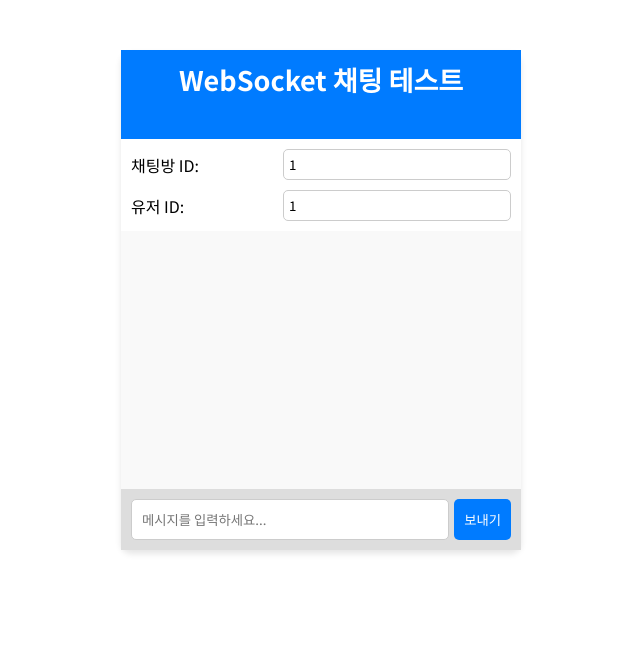
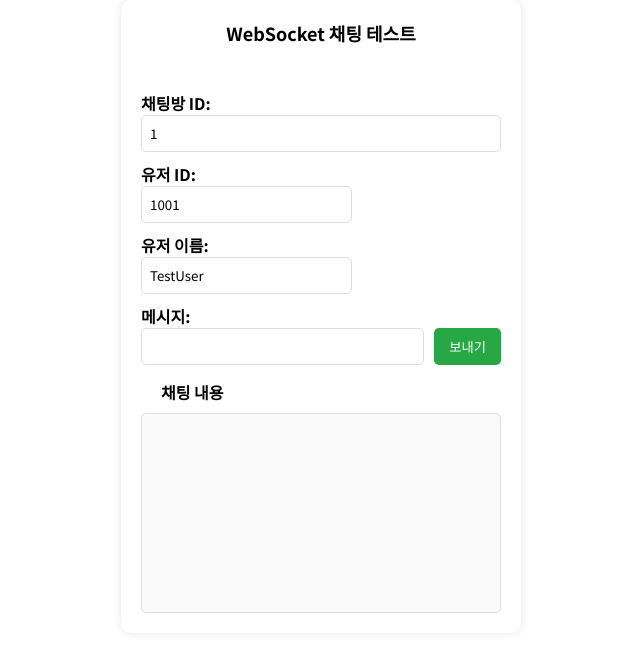
Before and after one commit to SSAFY-D105-Pop4U/Pop4U, a React (Vite) app in the folder frontend/: page /chat in a window 1280 px wide. Shown: the top 652 px of the page, without its empty margins (319-959 px from the left). Built offline with nearby package versions, Linux system fonts and the light colour scheme.

Commit message:
Feat : chat 구현중

```diff
--- a/frontend/src/pages/Chat.jsx
+++ b/frontend/src/pages/Chat.jsx
@@ -1,46 +1,47 @@
 import React, { useEffect, useRef, useState } from "react";
 import { Client } from "@stomp/stompjs";
 import SockJS from "sockjs-client";
-import "../styles/pages/Chat.css";
+import "../styles/pages/Chat.css"
 
-const SOCKET_URL = "/ws/chat"; // ✅ 백엔드 웹소켓 URL
+const SOCKET_URL = "http://i12d105.p.ssafy.io/ws/chat"; // 백엔드 WebSocket 주소
 
-const Chat = () => {
-  const [chatRoomId, setChatRoomId] = useState("1"); // ✅ 기본 채팅방 ID
-  const [userId, setUserId] = useState("1"); // ✅ 기본 유저 ID
-  const [message, setMessage] = useState(""); // 내가 보내는 메세지
-  const [messages, setMessages] = useState([]); // ✅ 기존 메세지
+const ChatRoom = () => {
+  const [chatRoomId, setChatRoomId] = useState("1");
+  const [userId, setUserId] = useState("1001");
+  const [userName, setUserName] = useState("TestUser");
+  const [message, setMessage] = useState("");
+  const [messages, setMessages] = useState([]);
   const stompClientRef = useRef(null);
   const inputRef = useRef(null);
 
+  // WebSocket 연결 및 메시지 구독
   useEffect(() => {
     if (!chatRoomId) return;
 
-    // ✅ 웹소켓 연결 설정
     const socket = new SockJS(SOCKET_URL);
     const stompClient = new Client({
       webSocketFactory: () => socket,
-      debug: (msg) => console.log("[STOMP] 연결 성공:", msg),
+      debug: (msg) => console.log("[STOMP]:", msg),
       onConnect: () => {
-        console.log("[STOMP] 연결 성공");
+        console.log("[STOMP] 연결 성공!");
 
-        // ✅ 채팅방 구독
+        // 채팅방 구독
         stompClient.subscribe(`/topic/chat/${chatRoomId}`, (response) => {
-          const newMessage = JSON.parse(response.body);
-          setMessages((prevMessages) => [...prevMessages, newMessage]);
+          const receivedMessage = JSON.parse(response.body);
+          setMessages((prevMessages) => [...prevMessages, receivedMessage]);
         });
 
-        // ✅ 채팅방 입장 시 기존 메시지 불러오기
-        fetchChatHistory();
+        // 기존 채팅 기록 불러오기
+        fetch(`http://i12d105.p.ssafy.io/chat/${chatRoomId}`)
+          .then((response) => response.json())
+          .then((chatHistory) => {
+            setMessages(chatHistory);
+          })
+          .catch((error) => console.error("채팅 기록 요청 오류:", error));
       },
       onStompError: (e) => {
         console.error("[STOMP] 연결 실패:", e);
-        stompClient.deactivate();
       },
-      onDisconnect: () => console.log("[STOMP] 연결 해제"),
-      reconnectDelay: 5000,
-      heartbeatIncoming: 4000,
-      heartbeatOutgoing: 4000,
     });
 
     stompClient.activate();
@@ -51,36 +52,14 @@ const Chat = () => {
     };
   }, [chatRoomId]);
 
-  // ✅ 기존 채팅 내역 불러오기
-  const fetchChatHistory = async () => {
-    try {
-      const response = await fetch(
-        `/api/chat/${chatRoomId}`
-      );
-      const data = await response.json();
-
-      console.log("📌 불러온 채팅 내역:", data); // ✅ 콘솔에서 데이터 확인
-
-      // ✅ 응답이 배열이 아니면 빈 배열로 설정
-      setMessages(Array.isArray(data) ? data : []);
-    } catch (error) {
-      console.error("채팅 내역 불러오기 실패:", error);
-      setMessages([]); // ❗ API 호출 실패 시에도 빈 배열로 설정 (에러 방지)
-    }
-  };
-
-  // ✅ 메시지 전송 함수
+  // 메시지 전송
   const sendMessage = () => {
-    if (
-      !message.trim() ||
-      !stompClientRef.current ||
-      !stompClientRef.current.connected
-    )
-      return;
+    if (!message.trim() || !stompClientRef.current || !stompClientRef.current.connected) return;
 
     const chatMessage = {
       chatRoomId: parseInt(chatRoomId, 10),
       userId: parseInt(userId, 10),
+      userName: userName,
       chattingMessage: message,
     };
 
@@ -93,67 +72,50 @@ const Chat = () => {
     inputRef.current?.focus();
   };
 
-  // ✅ Enter 키 입력 시 메시지 전송
-  const handleKeyPress = (e) => {
-    if (e.key === "Enter") {
-      sendMessage();
-    }
-  };
-
   return (
     <div className="chat-container">
-      {/* ✅ 채팅방 설정 */}
-      <div className="chat-header">
-        <h2>WebSocket 채팅 테스트</h2>
-      </div>
+      <h2 className="chat-header">WebSocket 채팅 테스트</h2>
 
-      {/* ✅ 채팅방 및 유저 ID 설정 */}
-      <div className="chat-settings">
-        <div className="chat-input">
-          <label>채팅방 ID:</label>
-          <input
-            type="text"
-            value={chatRoomId}
-            onChange={(e) => setChatRoomId(e.target.value)}
-          />
-        </div>
-        <div className="chat-input">
-          <label>유저 ID:</label>
-          <input
-            type="text"
-            value={userId}
-            onChange={(e) => setUserId(e.target.value)}
-          />
+      {/* 채팅방 ID 입력 */}
+      <div className="input-group">
+        <label>채팅방 ID:</label>
+        <div className="input-row">
+          <input type="text" value={chatRoomId} onChange={(e) => setChatRoomId(e.target.value)} className="chat-input" />
         </div>
       </div>
 
-      {/* ✅ 채팅 메시지 출력 */}
-      <div className="chat-messages">
-        {Array.isArray(messages) ? (
-          messages.map((msg, index) => (
-            <div key={index} className="chat-message">
-              <b>User {msg.userId}:</b> {msg.chattingMessage}
-            </div>
-          ))
-        ) : (
-          <p>채팅 내역을 불러오는 중...</p> // 데이터가 없을 때 안전한 UI 출력
-        )}
+      {/* 유저 ID 입력 */}
+      <div className="input-group">
+        <label>유저 ID:</label>
+        <input type="text" value={userId} onChange={(e) => setUserId(e.target.value)} className="chat-input" />
       </div>
 
-      {/* ✅ 메시지 입력 & 전송 */}
-      <div className="chat-footer">
-        <input
-          ref={inputRef}
-          type="text"
-          placeholder="메시지를 입력하세요..."
-          value={message}
-          onChange={(e) => setMessage(e.target.value)}
-          onKeyDown={handleKeyPress}
-        />
-        <button onClick={sendMessage}>보내기</button>
+      {/* 유저 이름 입력 */}
+      <div className="input-group">
+        <label>유저 이름:</label>
+        <input type="text" value={userName} onChange={(e) => setUserName(e.target.value)} className="chat-input" />
+      </div>
+
+      {/* 메시지 입력창 */}
+      <div className="input-group">
+        <label>메시지:</label>
+        <div className="input-row">
+          <input ref={inputRef} type="text" value={message} onChange={(e) => setMessage(e.target.value)} className="chat-input" />
+          <button onClick={sendMessage} className="chat-button">보내기</button>
+        </div>
+      </div>
+
+      {/* 채팅 내용 표시 */}
+      <h3 className="chat-title">채팅 내용</h3>
+      <div className="chat-messages">
+        {messages.map((msg, index) => (
+          <div key={index} className="chat-message">
+            <b>{msg.userName || `User ${msg.userId}`}:</b> {msg.chattingMessage}
+          </div>
+        ))}
       </div>
     </div>
   );
 };
 
-export default Chat;
+export default ChatRoom;
--- a/frontend/src/styles/pages/Chat.css
+++ b/frontend/src/styles/pages/Chat.css
@@ -1,82 +1,70 @@
-/* ✅ 전체 채팅 컨테이너 */
 .chat-container {
-    display: flex;
-    flex-direction: column;
   width: 400px;
-    height: 500px;
-    margin: 50px auto;
+  margin: auto;
   background: #fff;
+  padding: 20px;
   border-radius: 10px;
-    box-shadow: 0px 4px 6px rgba(0, 0, 0, 0.1);
+  box-shadow: 0 0 10px rgba(0, 0, 0, 0.1);
 }
 
-  /* ✅ 채팅방 설정 */
 .chat-header {
-    background: #007bff;
-    color: white;
-    padding: 10px;
-    text-align: center;
   font-size: 18px;
   font-weight: bold;
+  text-align: center;
+  margin-bottom: 15px;
 }
 
-  /* ✅ 채팅방 및 유저 설정 */
-  .chat-settings {
-    padding: 10px;
+.input-group {
+  margin-bottom: 10px;
+}
+
+.input-group label {
+  font-weight: bold;
+  display: block;
+}
+
+.input-row {
   display: flex;
-    flex-direction: column;
   gap: 10px;
 }
 
 .chat-input {
-    display: flex;
-    justify-content: space-between;
-    align-items: center;
+  flex: 1;
+  padding: 8px;
+  border: 1px solid #ddd;
+  border-radius: 5px;
+  outline: none;
 }
 
-  .chat-input input {
-    width: 60%;
-    padding: 5px;
-    border: 1px solid #ccc;
+.chat-button {
+  padding: 8px 15px;
+  background: #28a745;
+  color: white;
+  border: none;
   border-radius: 5px;
+  cursor: pointer;
 }
 
-  /* ✅ 채팅 메시지 */
+.chat-button:hover {
+  background: #218838;
+}
+
+.chat-title {
+  font-size: 16px;
+  font-weight: bold;
+  margin-top: 15px;
+}
+
 .chat-messages {
-    flex: 1;
+  height: 200px;
   overflow-y: auto;
+  border: 1px solid #ddd;
   padding: 10px;
+  border-radius: 5px;
   background: #f9f9f9;
 }
 
 .chat-message {
   padding: 5px;
-    margin: 5px 0;
-    background: white;
-    border-radius: 5px;
-    box-shadow: 0px 2px 4px rgba(0, 0, 0, 0.1);
+  border-bottom: 1px solid #ddd;
 }
-
-  /* ✅ 메시지 입력 & 전송 */
-  .chat-footer {
-    display: flex;
-    padding: 10px;
-    background: #ddd;
-  }
-
-  .chat-footer input {
-    flex: 1;
-    padding: 10px;
-    border: 1px solid #ccc;
-    border-radius: 5px;
-  }
-
-  .chat-footer button {
-    padding: 10px;
-    background: #007bff;
-    color: white;
-    border: none;
-    cursor: pointer;
-    margin-left: 5px;
-    border-radius: 5px;
-  }
--- a/frontend/vite.config.js
+++ b/frontend/vite.config.js
@@ -13,8 +13,13 @@ export default defineConfig({
         target: "http://i12d105.p.ssafy.io:8081",
         changeOrigin: true,
         secure: false,
-        rewrite: (path) => path.replace(/^\/api/, '')
       },
+      // "/ws": {
+      //   target: "http://i12d105.p.ssafy.io:8081",
+      //   ws: true,
+      //   changeOrigin: true,
+      //   secure: false,
+      // },
     },
-  },
+  }
 })
```
Also changed, not shown: frontend/src/components/GoogleLogin.jsx (+40 -24 lines), 2 other files (tests, documents, lock files or other folders). Lines whose indentation alone changed are shown as unchanged.
